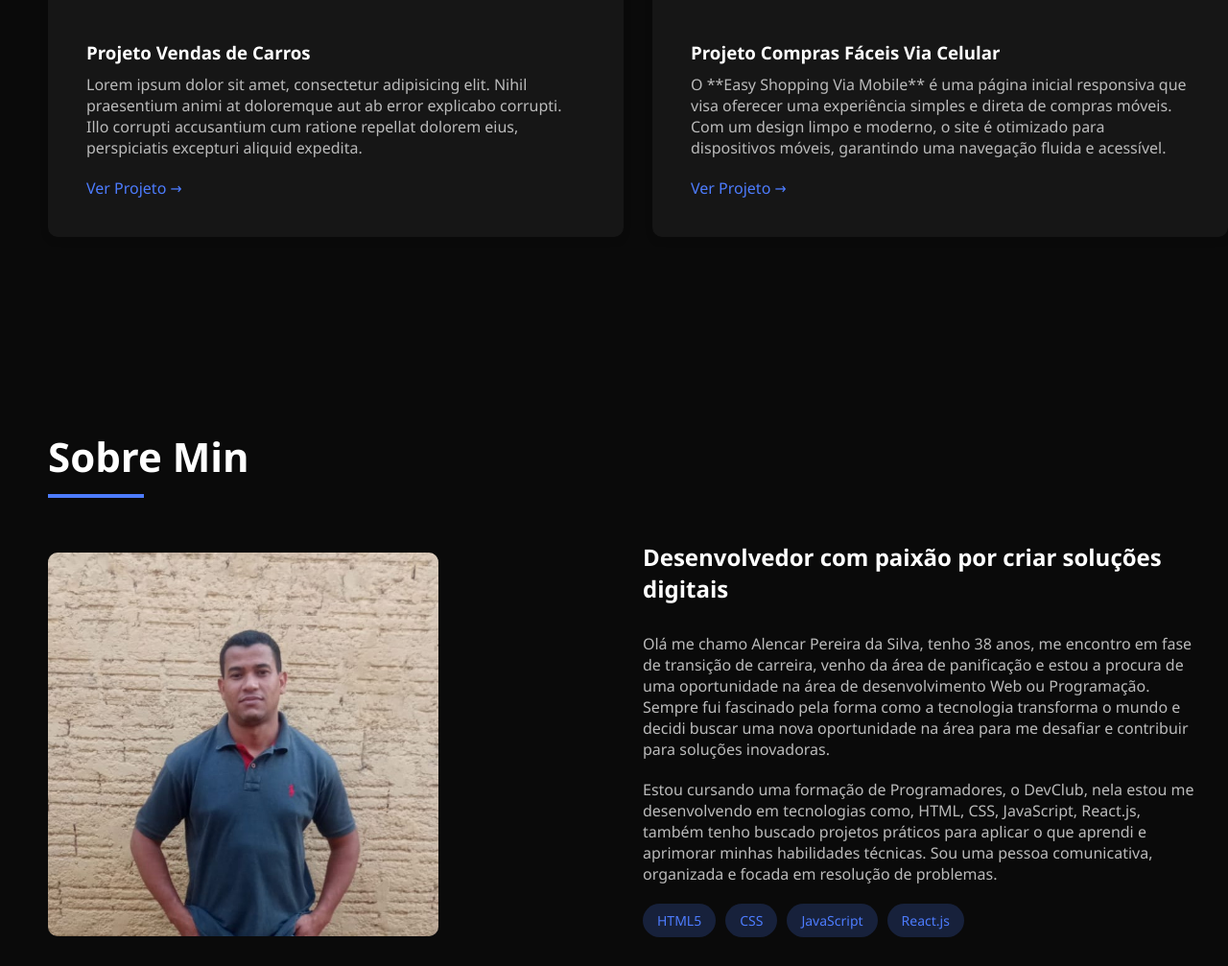
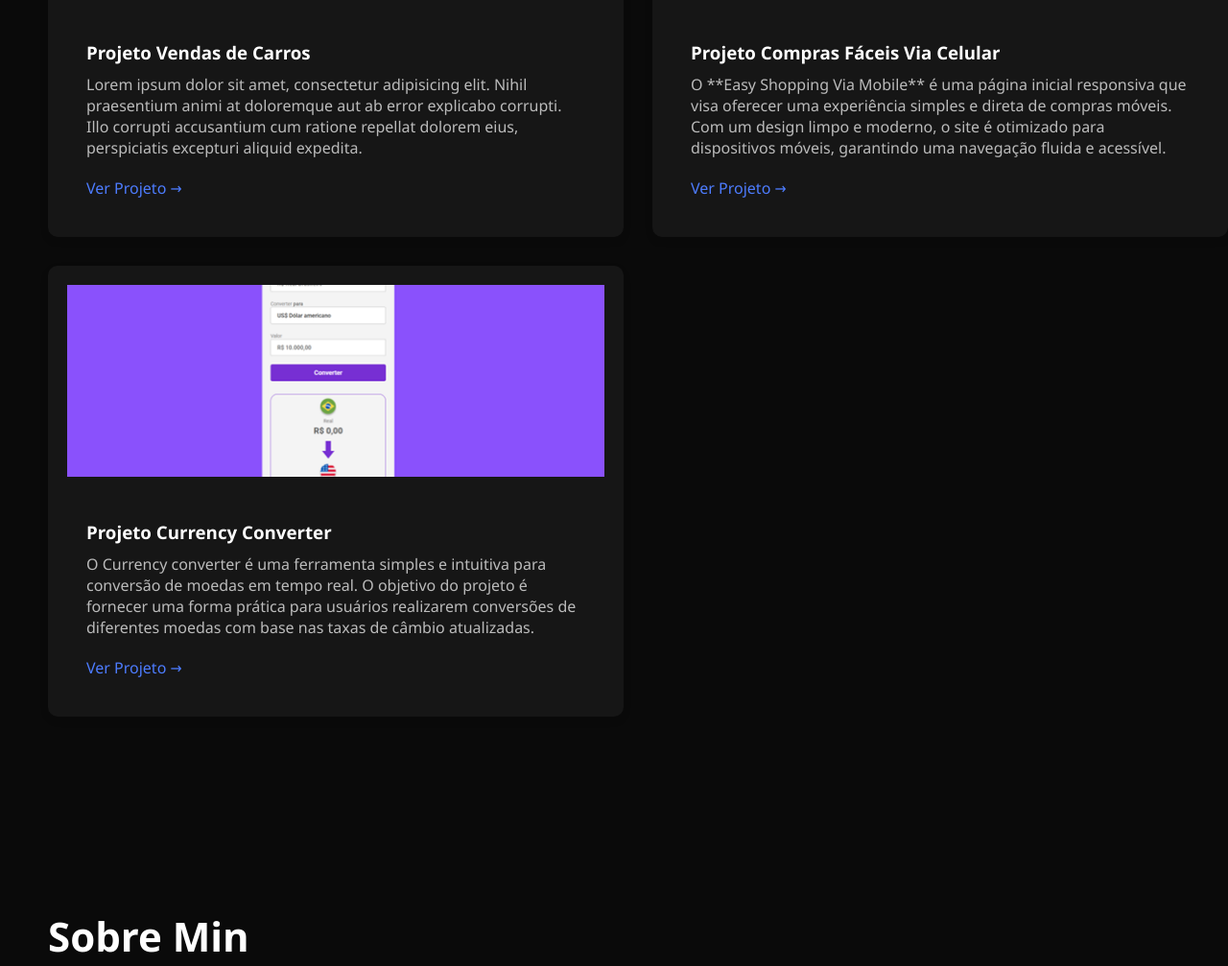
Before and after one commit to alencarpereira/projeto-portfolio, a plain HTML site: page index.html in a window 1280 px wide. Shown: the part 1704-2711 px from the top of the page at 96% size. Drawn offline with Linux system fonts and the light colour scheme.

Commit message:
adiciondo um projeto conversor de moeda

```diff
--- a/index.html
+++ b/index.html
@@ -89,6 +89,16 @@
                     <a href="https://alencarpereira.github.io/easy-shopping/" target="_blank">Ver Projeto →</a>
                 </div>
             </div>
+            <div class="card-projeto">
+                <img class="img-projeto efeito-cursor" src="./img/currency.png" alt="logo-currency">
+                <div class="info-projeto">
+                    <h3>Projeto Currency Converter</h3>
+                    <p>O Currency converter é uma ferramenta simples e intuitiva para conversão de moedas em tempo real. O
+                        objetivo do projeto é fornecer uma forma prática para usuários realizarem conversões de
+                        diferentes moedas com base nas taxas de câmbio atualizadas.</p>
+                    <a href="https://alencarpereira.github.io/currency-convert-ale/" target="_blank">Ver Projeto →</a>
+                </div>
+            </div>
         </div>
     </section>
 
--- a/styles.css
+++ b/styles.css
@@ -101,7 +101,7 @@ ul {
 
 .grade-projetos {
     display: grid;
-    grid-template-columns: repeat(auto-fit, minmax(500px, 1fr));
+    grid-template-columns: repeat(auto-fit, minmax(400px, 1fr));
     gap: 30px;
 }
 
```
Also changed, not shown: img/currency.png (added).
